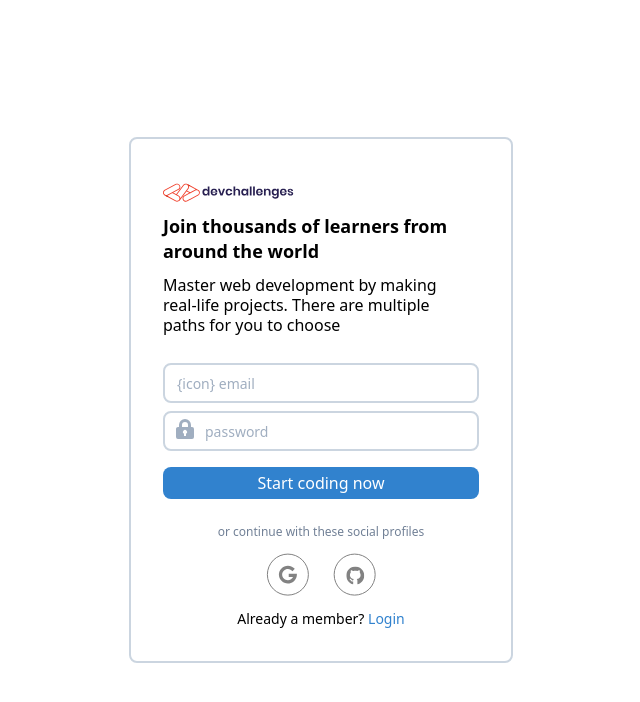
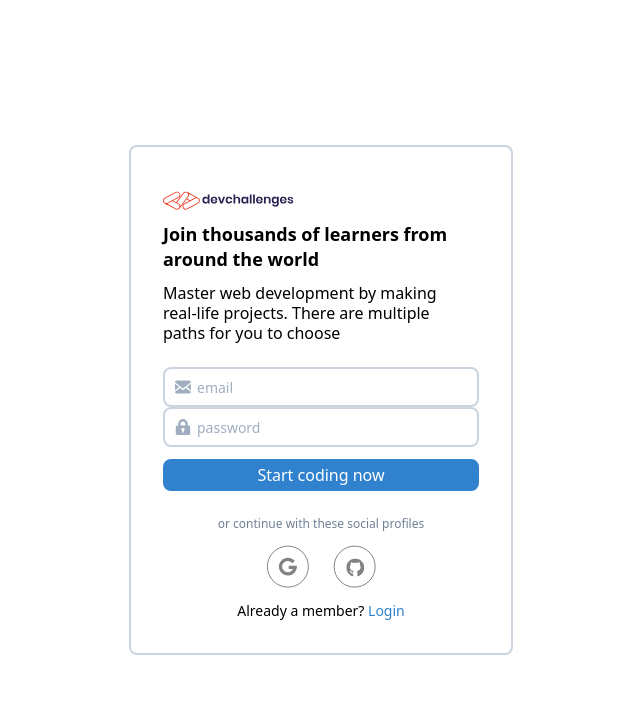
Before and after one commit to jeffn12/authapp-client, a React (Create React App) app: page / in a window 1280 px wide. Shown: the top 702 px of the page, without its empty margins (319-959 px from the left). Built offline with nearby package versions, Linux system fonts and the light colour scheme.

Commit message:
feat: add envelope icon component

```diff
--- /dev/null
+++ b/src/components/icons/Envelope.js
@@ -0,0 +1,14 @@
+import React from 'react'
+
+function Envelope(props) {
+  const { className } = props;
+
+  return (
+    <svg xmlns="http://www.w3.org/2000/svg" className={className} viewBox="0 0 20 20">
+      <path d="M18 2a2 2 0 0 1 2 2v12a2 2 0 0 1-2 2H2a2 2 0 0 1-2-2V4c0-1.1.9-2 2-2h16zm-4.37 9.1L20 16v-2l-5.12-3.9L20 6V4l-10 8L0 4v2l5.12 4.1L0 14v2l6.37-4.9L10 14l3.63-2.9z"/>
+    </svg>
+
+  )
+}
+
+export default Envelope
--- /dev/null
+++ b/src/components/icons/index.js
@@ -0,0 +1,4 @@
+import Lock from './Lock'
+import Envelope from './Envelope'
+
+export { Lock, Envelope }
--- a/src/views/SignUp.js
+++ b/src/views/SignUp.js
@@ -1,5 +1,5 @@
 import React from 'react'
-import Lock from "../components/icons/Lock";
+import {Lock, Envelope} from "../components/icons";
 
 /**
  * TODO:
@@ -15,11 +15,12 @@ function SignUp() {
         <div id="login-form" className="my-6">
           <form className="m-0">
             <label htmlFor="email">
-              <input id="email" type="text" className="border-2 border-gray-400 rounded-lg w-full h-10 my-1 p-3 focus:outline-none text-sm" placeholder="{icon} email"/>
+            <Envelope className="fill-current text-gray-500 h-4 m-3 absolute"/>
+              <input id="email" type="text" className="border-2 border-gray-400 rounded-lg w-full h-10 pl-8 focus:outline-none text-sm" placeholder="email"/>
             </label>
-            <label htmlFor="password" className="relative">
-              <Lock className="fill-current text-gray-500 h-5 m-3 absolute"/>
-              <input id="password" type="password" className="border-2 border-gray-400 rounded-lg w-full h-10 my-1 p-3 pl-10 focus:outline-none text-sm" placeholder="password" />
+            <label htmlFor="password">
+              <Lock className="fill-current text-gray-500 h-4 m-3 absolute"/>
+              <input id="password" type="password" className="border-2 border-gray-400 rounded-lg w-full h-10 pl-8 focus:outline-none text-sm" placeholder="password" />
             </label>
             <button className="bg-blue-600 text-white rounded-lg w-full h-8 mt-3">Start coding now</button>
           </form>
```
